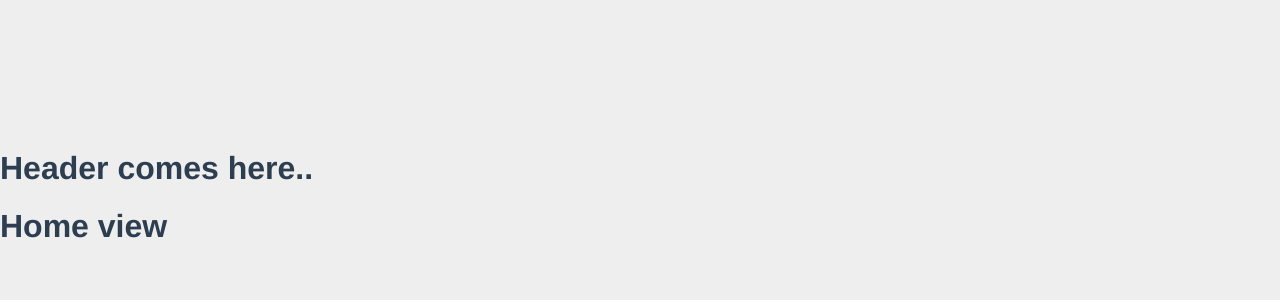
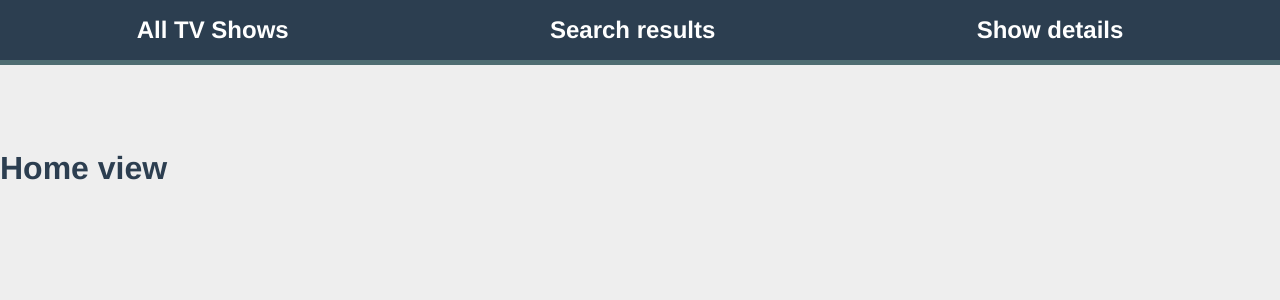
Before and after one commit to kingmahendra/tv-shows-assignment, a Vue app: page / in a window 1280 px wide. Shown: the top 300 px of the page. Built offline with nearby package versions, Linux system fonts and the light colour scheme.

Commit message:
added header with navigation

```diff
--- a/src/App.vue
+++ b/src/App.vue
@@ -1,10 +1,11 @@
 <script setup lang="ts">
 import { RouterView } from 'vue-router'
+import TheNavigation from './components/TheNavigation.vue';
 </script>
 
 <template>
   <header>
-    <h1>Header comes here..</h1>
+    <TheNavigation/>
   </header>
   <RouterView />
 </template>
--- /dev/null
+++ b/src/components/TheNavigation.vue
@@ -0,0 +1,56 @@
+<script setup lang="ts">
+
+
+</script>
+
+<template>
+  <nav id="nav">
+    <RouterLink id="logo" to="/">All TV Shows</RouterLink>
+    <RouterLink id="logo" to="/search-results">Search results</RouterLink>
+    <RouterLink id="logo" to="/shows/1">Show details</RouterLink>
+  </nav>
+</template>
+<style scoped>
+#nav {
+  position: fixed;
+  top: 0;
+  left: 0;
+  right: 0;
+  margin-top: 0;
+  padding: 16px;
+  background: #2c3e50;
+  color: white;
+  display: flex;
+  align-items: center;
+  justify-content: space-around;
+  flex-wrap: wrap;
+  border-bottom: 5px solid #4e6c71;
+  z-index: 2;
+}
+#nav a {
+  display: inline-block;
+  margin-right: 20px;
+  color: white;
+  opacity: 0.7;
+  transition: 0.2 ease color;
+}
+
+#nav a.router-link-active,
+#nav a:hover {
+  opacity: 1;
+}
+
+#logo {
+  font-weight: bold;
+  font-size: 1.5rem;
+  opacity: 1 !important;
+}
+
+a {
+  text-decoration: none;
+  font-weight: bold;
+}
+#show-more {
+  justify-self: flex-end;
+}
+</style>
```
